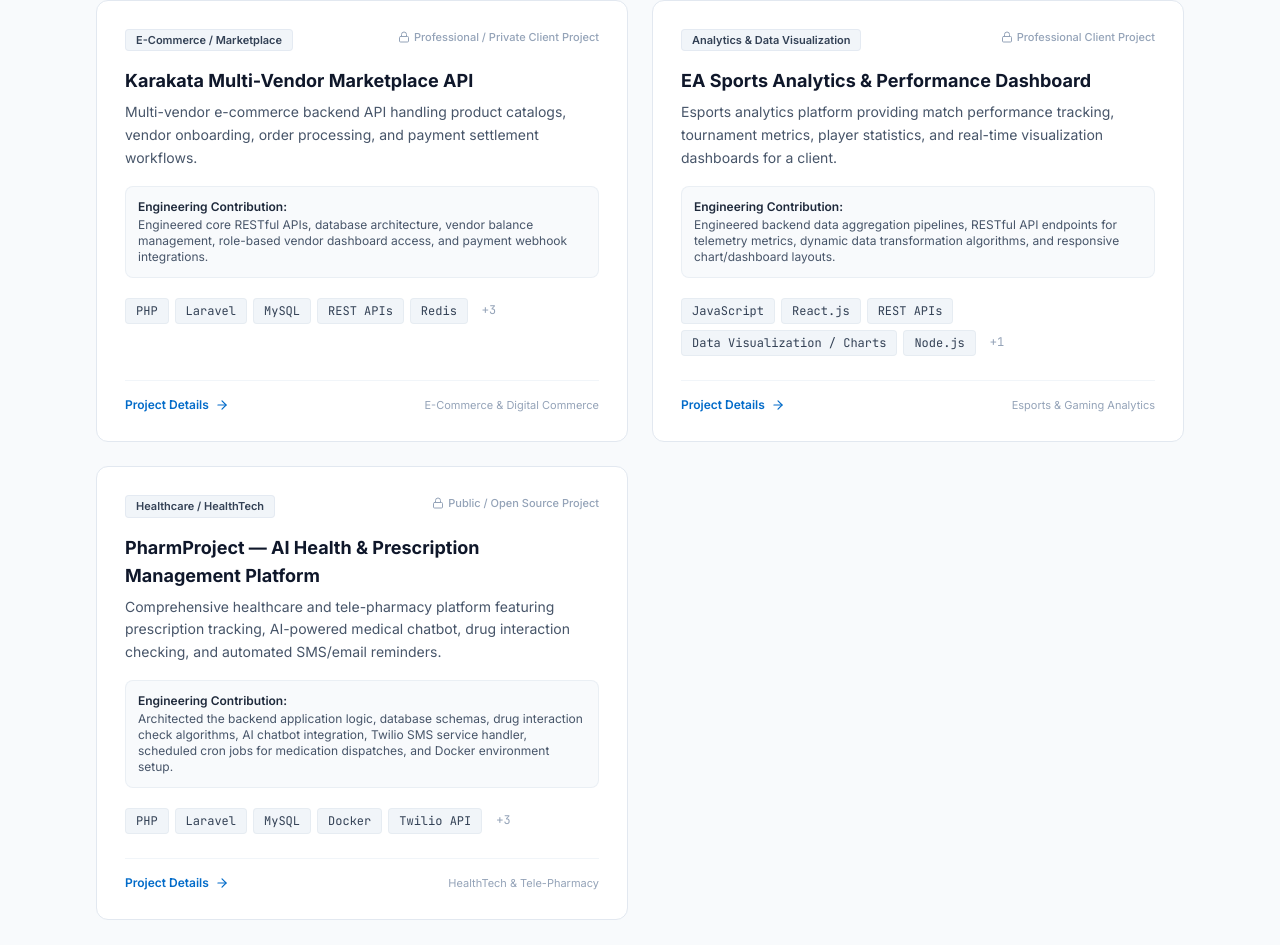
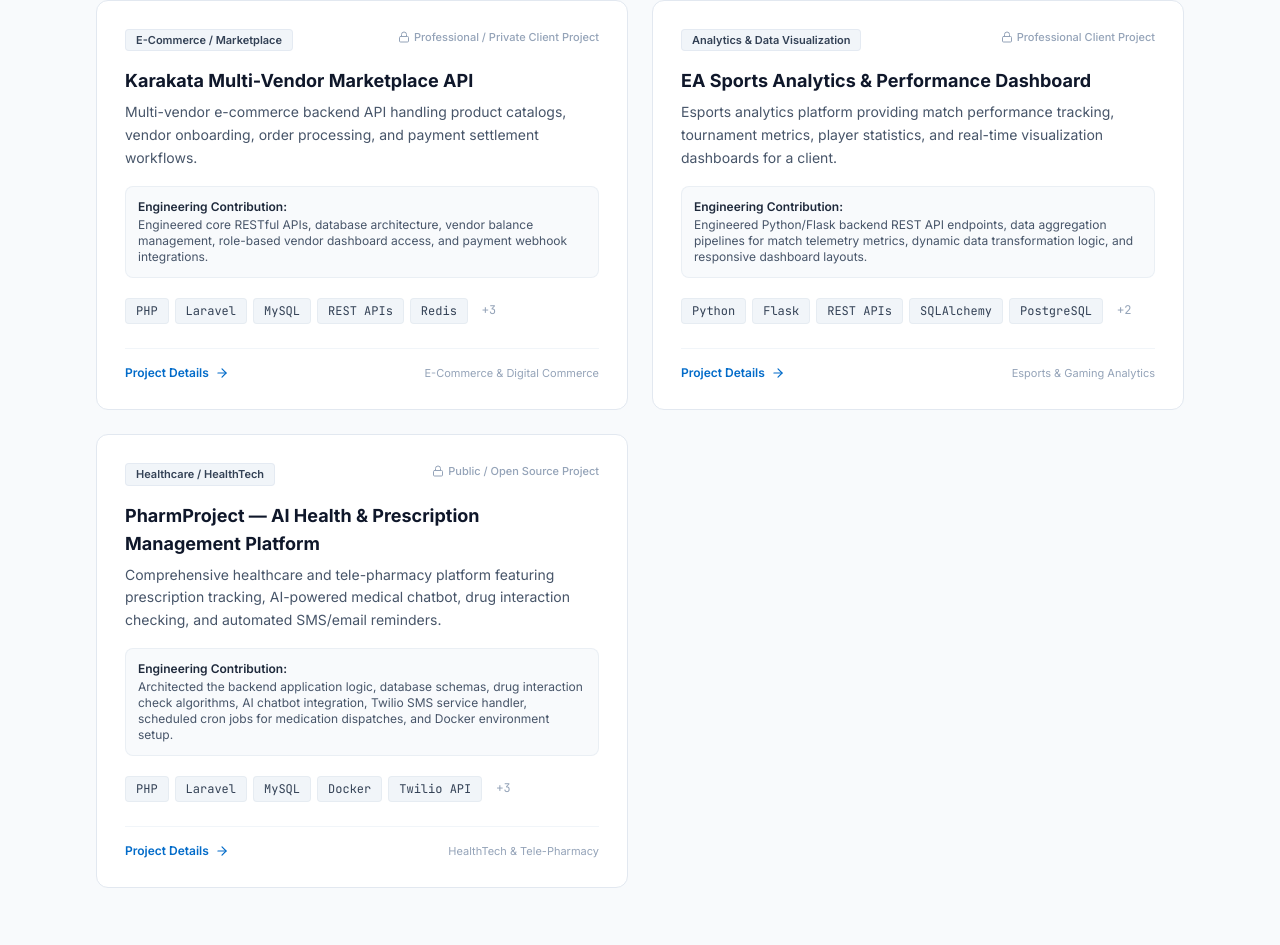
Before and after one commit to tripletens/chinonso-kalu-portfolio, a React (Vite) app: page / in a window 1280 px wide. Shown: the part 6477-7422 px from the top of the page. Built offline with nearby package versions, Linux system fonts and the light colour scheme; no server answers; the HTML template or start-up script is replaced by a standard one.

Commit message:
Update EA Sports Analytics to Python and Flask backend stack

```diff
--- a/src/data/projects.js
+++ b/src/data/projects.js
@@ -298,20 +298,20 @@
     industry: "Esports & Gaming Analytics",
     badge: "Client Project",
     shortDescription: "Esports analytics platform providing match performance tracking, tournament metrics, player statistics, and real-time visualization dashboards for a client.",
-    overview: "A comprehensive analytics platform designed to ingest, process, and display performance data for competitive esports tournaments. Features match telemetry visualizations, win/loss ratio distributions, player performance scoring, and comparative team statistics.",
-    contribution: "Engineered backend data aggregation pipelines, RESTful API endpoints for telemetry metrics, dynamic data transformation algorithms, and responsive chart/dashboard layouts.",
-    challenges: "Processing multi-parameter match dataset logs, optimizing aggregation queries for responsive rendering, and maintaining interactive UI updates across complex metric filters.",
-    solution: "Structured indexed data schemas, implemented caching layer for high-frequency statistical queries, and built responsive data visualization components.",
-    technologies: ["JavaScript", "React.js", "REST APIs", "Data Visualization / Charts", "Node.js", "Tailwind CSS"],
+    overview: "A comprehensive analytics platform engineered with Python and Flask to ingest, process, and display performance metrics for competitive esports tournaments. Features match telemetry visualizations, win/loss ratio distributions, player performance scoring, and comparative team statistics.",
+    contribution: "Engineered Python/Flask backend REST API endpoints, data aggregation pipelines for match telemetry metrics, dynamic data transformation logic, and responsive dashboard layouts.",
+    challenges: "Processing multi-parameter match dataset logs, optimizing Flask route handlers and database queries for responsive rendering, and maintaining interactive UI updates across complex metric filters.",
+    solution: "Structured relational database schemas with Flask-SQLAlchemy, implemented query caching for high-frequency statistical calculations, and built clean REST APIs feeding interactive data visualization components.",
+    technologies: ["Python", "Flask", "REST APIs", "SQLAlchemy", "PostgreSQL", "React.js", "Data Visualization"],
     highlights: [
+      "Python / Flask RESTful backend service architecture",
       "Real-time esports match statistics & leaderboard metrics",
       "Interactive data visualization charts & team comparison views",
-      "Optimized metric aggregation pipelines & backend data filtering",
-      "Client project development & architecture"
+      "Optimized metric aggregation pipelines & backend data filtering"
     ],
     availability: "Professional Client Project",
-    confidential: false,
-    githubUrl: "https://github.com/tripletens/easport-analytics",
+    confidential: true,
+    githubUrl: null,
     liveUrl: null
   },
   {
```
